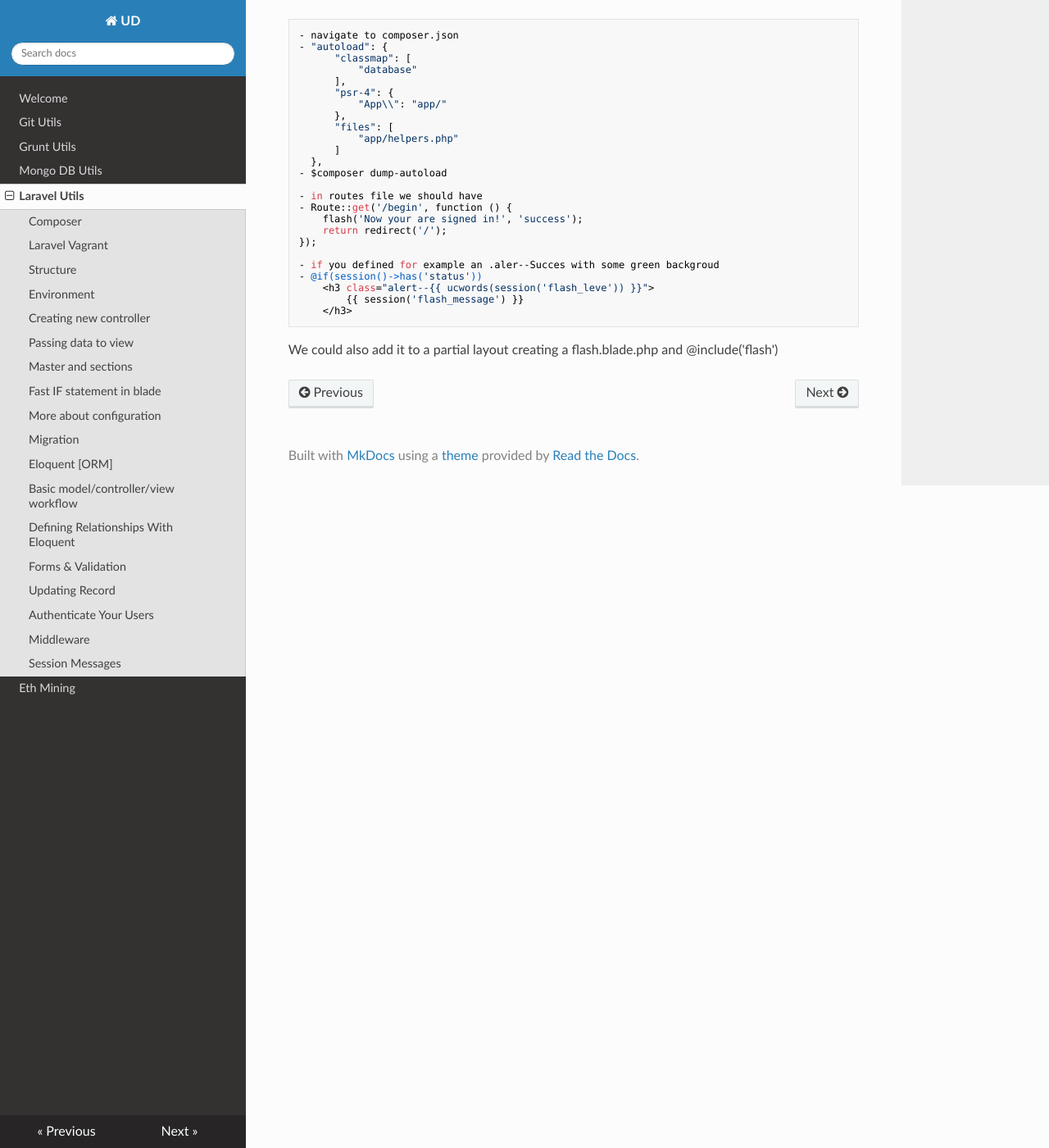
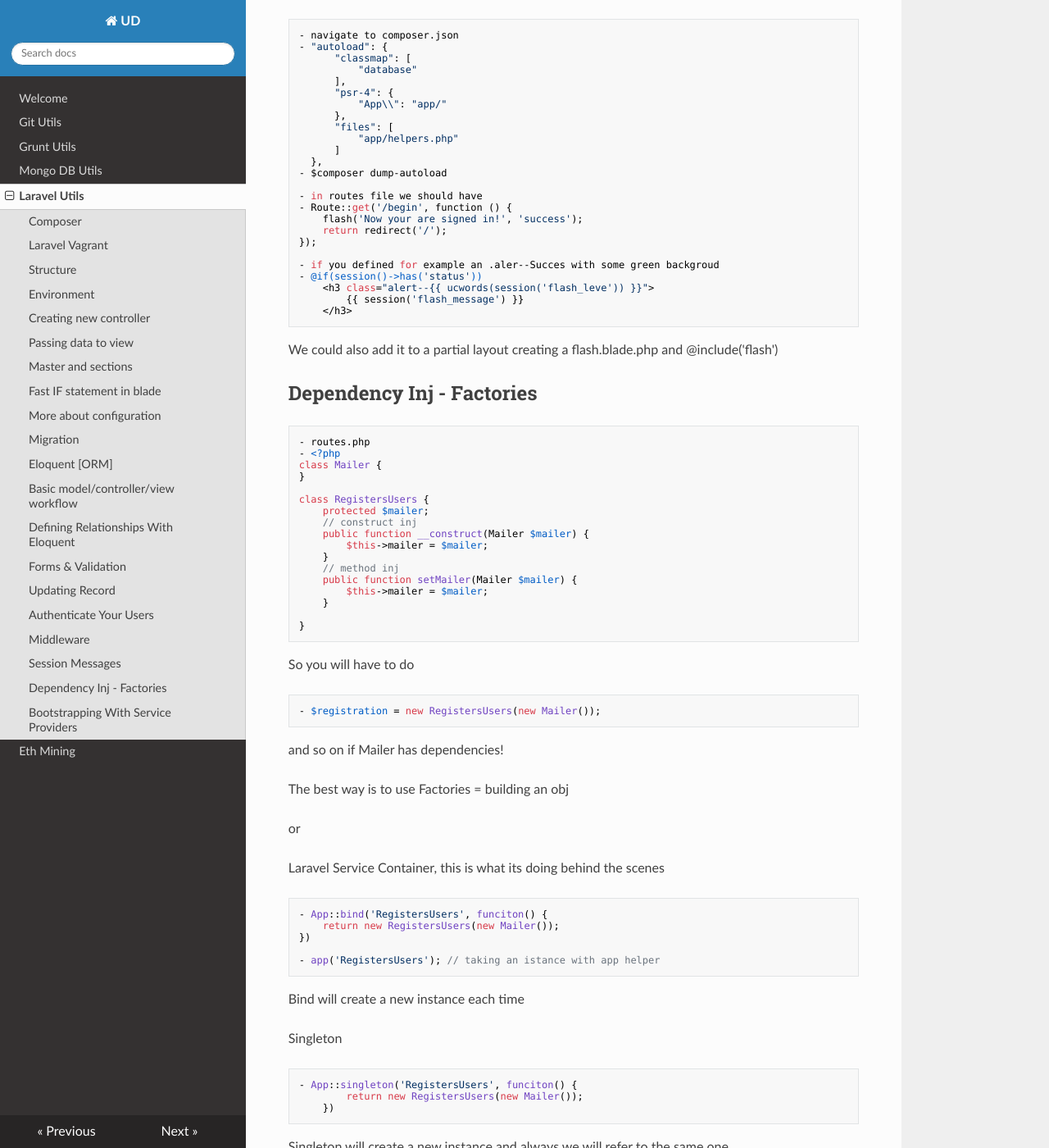
Before and after one commit to ColmeSH/utils, an MkDocs documentation site: the page built from docs/laravel.md, in a window 1280 px wide and 1400 px high, scrolled down 13371 px. Shown: the whole window at 82% size. Built offline with MkDocs 1.6.1, drawn with Linux system fonts in a browser that asks for light colours; nearby versions of some CDN libraries; old or Windows-style settings are respelled for this version of MkDocs; some of the changed text lies outside the part shown.

Commit message:
added some tip about last lessons

```diff
--- a/docs/laravel.md
+++ b/docs/laravel.md
@@ -679,3 +679,75 @@
         </h3>
 
 We could also add it to a partial layout creating a flash.blade.php and @include('flash')
+
+## Dependency Inj - Factories
+
+    - routes.php
+    - <?php
+    class Mailer {
+    }
+
+    class RegistersUsers {
+        protected $mailer;
+        // construct inj
+        public function __construct(Mailer $mailer) {
+            $this->mailer = $mailer;
+        }
+        // method inj
+        public function setMailer(Mailer $mailer) {
+            $this->mailer = $mailer;
+        }
+
+    }
+
+So you will have to do
+
+    - $registration = new RegistersUsers(new Mailer());
+
+and so on if Mailer has dependencies!
+
+The best way is to use Factories = building an obj
+
+or
+
+Laravel Service Container, this is what its doing behind the scenes
+
+    - App::bind('RegistersUsers', funciton() {
+        return new RegistersUsers(new Mailer());
+    })
+
+    - app('RegistersUsers'); // taking an istance with app helper
+
+Bind will create a new instance each time
+
+Singleton
+
+    - App::singleton('RegistersUsers', funciton() {
+            return new RegistersUsers(new Mailer());
+        })
+
+Singleton will create a new instance and always we will refer to the same one
+
+## Bootstrapping With Service Providers
+
+The point of entry of your project resources
+
+    - php artisan make:provider FooProvider
+
+    - rgister them self into the framework with the register function
+
+Ones you have your provider you have to add it in
+
+    - config/app
+
+like this
+
+    - App/Providers/FooProvider::class
+
+The framework will use first the register method and then the boot one!
+
+A tip*
+
+    - DB::listen(function($query){
+        var_dump($query->sql, $query->bindings);
+    })
```
